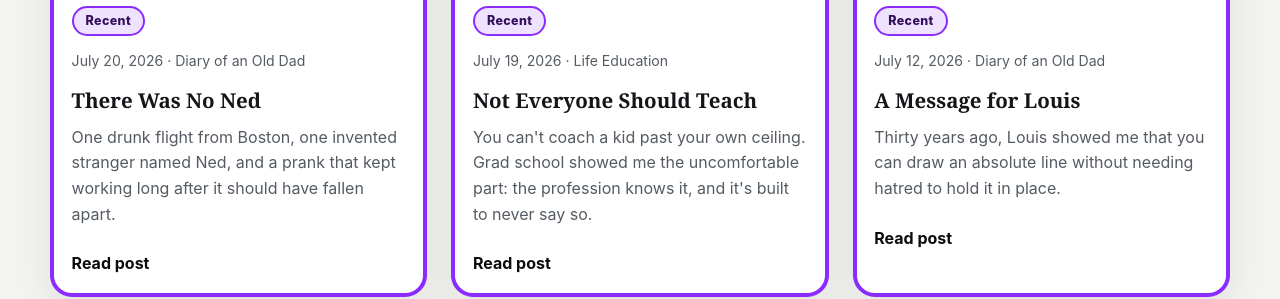
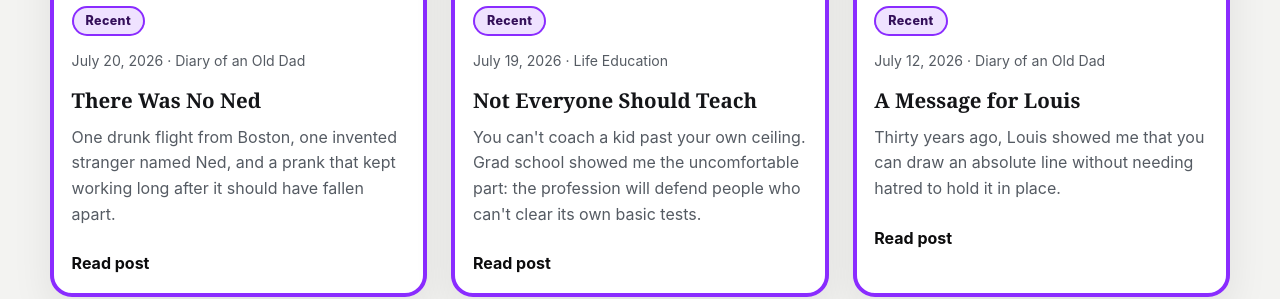
Before and after one commit to SuperDudePro/Blog-Site, a React (Vite) app: page / in a window 1280 px wide. Shown: the part 1500-1799 px from the top of the page. Built offline with nearby package versions, Linux system fonts and the light colour scheme.

Commit message:
Strengthen teacher competence argument

```diff
--- a/src/content/posts/not-everyone-should-teach/index.ts
+++ b/src/content/posts/not-everyone-should-teach/index.ts
@@ -7,7 +7,7 @@ import bodyImageTwo from './body-image-2.webp';
 const post: BlogPost = {
   slug: 'not-everyone-should-teach',
   title: 'Not Everyone Should Teach',
-  excerpt: "You can't coach a kid past your own ceiling. Grad school showed me the uncomfortable part: the profession knows it, and it's built to never say so.",
+  excerpt: "You can't coach a kid past your own ceiling. Grad school showed me the uncomfortable part: the profession will defend people who can't clear its own basic tests.",
   section: 'life-education',
   publishedAt: '2026-07-19',
   status: 'Recent',
@@ -16,22 +16,27 @@ const post: BlogPost = {
   cardImage,
   cardAlt: 'A student studying beside advanced math books under the words you cannot coach a kid past your own ceiling.',
   bodyHtml: `
-    <p>There's a truth nobody in education says out loud, so I'll go first: you can't coach a kid past your own ceiling. If a teacher couldn't break 18 on the ACT, what exactly do we think happens when we hand them a kid who needs a 30? And I don't mean somebody who took the test sick, or blew it off at seventeen and grew into their brain later. I mean the person who couldn't score higher. If they'd known the way up, they would've taken it.</p>
+    <p>There's a truth nobody in education says out loud, so I'll go first: you can't coach a kid past your own ceiling. I don't mean an old SAT or ACT score from when somebody was seventeen. In grad school, I watched adults preparing to teach repeatedly fail the basic proficiency tests required for the profession. Some prospective math teachers could not pass the mathematics test. If you cannot clear the basic test for the job you are asking to do, you are not the person who can coach a capable but dependent student toward a 30 on the ACT. You may hand that kid a book, software, or somebody better. But you cannot diagnose, explain, and extend thinking you do not possess.</p>
 
-    <p>Test scores aren't everything. But they aren't nothing. They tell you whether somebody can read hard material, hold an abstract idea steady, and see the pattern before it's explained. Those aren't test tricks — they're the thinking skills the job is supposedly about. If you don't have them yourself, you're not going to grow them in a fifteen-year-old, and no laminated lesson plan changes that.</p>
+    <p>Licensure tests aren't everything. But they aren't nothing. They are supposed to establish a floor: can this person read hard material, write clearly, do the mathematics, hold an abstract idea steady, and see the pattern before it is explained? Those aren't test tricks. They are the thinking skills the job is supposedly about. If you cannot demonstrate them yourself, you are not going to build them at a high level in a fifteen-year-old, and no laminated lesson plan changes that.</p>
 
     <p>We don't say this because saying it collapses a comfortable myth: that every teacher is equally capable of teaching every student. Most kids will survive either way. But some kids — the sharp ones, the deeply curious ones, the ones already thinking past the pacing guide — need a teacher who can meet them up there. You can't fake that with classroom management.</p>
 
     <p>I found all this out the honest way: I went to grad school to become a teacher.</p>
 
-    <p>Within a few weeks it was obvious. The program was full of genuinely warm, sweet, cooperative people who could not pass a basic licensure test. The bar wasn't high. It was barely off the ground. And they kept tripping over it — retakes, waivers, a fog of excuses. The official explanation was always the same: they're just bad test-takers. As if reading, writing, and doing math under mild pressure were somehow unrelated to a job that consists of helping kids read, write, and do math under mild pressure.</p>
+    <p>Within a few weeks it was obvious. The program was full of genuinely warm, sweet, cooperative people who could not pass the basic general proficiency test. Some people seeking mathematics credentials could not pass the mathematics licensure exam. The bars were not high. They were barely off the ground. And people kept tripping over them — retakes, waivers, a fog of excuses. The official explanation was always the same: they're just bad test-takers. As if reading, writing, and doing math under mild pressure were somehow unrelated to a job that consists of helping kids read, write, and do math under mild pressure.</p>
 
     <p>I said this out loud in class once. It went over like a fart in a mindfulness circle.</p>
 
-
     <p>Here's the detail that stuck with me: the only people willing to admit the obvious were the ones who'd passed easily. Not one of the people who kept failing ever said, "Maybe this isn't for me." In that world, intentions were sacred and competence was optional.</p>
 
-    <p>Montana took it further. The doctrine in the education programs at the time was that anyone could do anything, given the right supports. It sounded kind. And here's the strange part: everybody accepts limits on bodies. Tell a room that a four-foot-six kid isn't playing center in the NBA no matter how much we believe in him, and nobody blinks. Say the same thing about minds and the temperature drops. So I'd ask the question nobody wanted: are you telling me a person with a significant intellectual disability — the kind you recognize a minute into a conversation — could complete a bachelor's, then medical school, then a residency, and you'd be comfortable with them as your doctor? And they had to say yes. Not because they believed it. Because saying no meant the whole doctrine came down. That's what membership cost. You said something you knew wasn't true, with a straight face, or you got labeled cruel for noticing reality.</p>
+    <p>Montana took it further. The doctrine in the education programs at the time was that anyone could do anything, given the right supports. It sounded kind, but nobody would admit that cognitive ability might place real limits on some outcomes. Everybody accepts limits on bodies. Tell a room that a four-foot-six kid isn't playing center in the NBA no matter how much we believe in him, and nobody blinks. Say the same thing about minds and the temperature drops.</p>
+
+    <p>So I pushed the claim to its endpoint in class. I asked whether a person with a significant intellectual disability — the kind you recognize a minute into a conversation — could complete a bachelor's degree, medical school, and a residency, and whether they would then be comfortable with that person as their doctor.</p>
+
+    <p>They said yes.</p>
+
+    <p>Not after qualifications or careful distinctions. Yes. The point was not to mock disability. The point was to see whether they would admit any cognitive limit at all. They would not. Because saying no meant admitting that the doctrine had limits. That's what membership cost. You said something you knew wasn't true, with a straight face, or you got labeled cruel for noticing reality.</p>
 
     <p>It's an obvious point. It should be boring. The fact that it's dangerous to say is the whole diagnosis.</p>
 
@@ -83,10 +88,9 @@ const post: BlogPost = {
 
     <p>Still not convinced? Run the experiment yourself. Unlimited money, two schools. One staffed entirely with teachers from the top 20 percent of their graduating classes, the other from the bottom 20. Would the top school have some lousy teachers — lazy, arrogant, terrible with kids? Absolutely. Would the bottom school have some warm, hardworking, genuinely useful ones? Also yes. Now: which school gets your kid?</p>
 
-
     <p>You didn't hesitate. Nobody does. The ideology only survives while nothing's at stake.</p>
 
-    <p>And that answers the objection I can already hear — test scores don't make a good teacher. Of course they don't. Passing the medical boards doesn't make a doctor kind, either. But failing them still disqualifies you. Cognitive ability isn't the whole job. It's a necessary ingredient — and education is the one profession that decided that because it isn't sufficient, it must not be necessary.</p>
+    <p>And that answers the objection I can already hear — passing a test doesn't make a good teacher. Of course it doesn't. Passing the medical boards doesn't make a doctor kind, either. But failing them still disqualifies you. Cognitive ability and subject knowledge aren't the whole job. They are necessary ingredients — and education is the one profession that decided that because they aren't sufficient, they must not be necessary.</p>
 
     <p>The other standard defense — every teacher is doing their best — might even be true. But sometimes your best isn't good enough. Not because you don't care. Because you can't guide someone farther than you've gone.</p>
 
```
